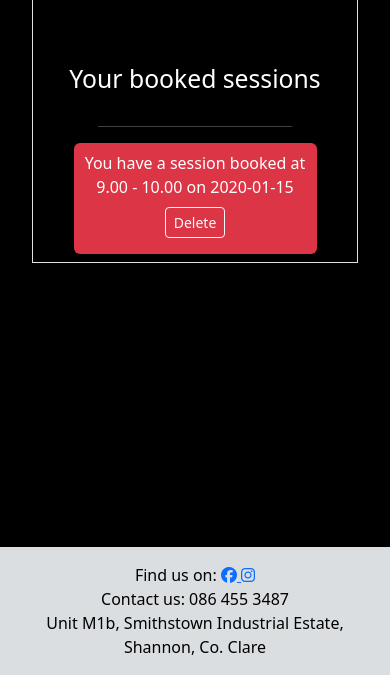
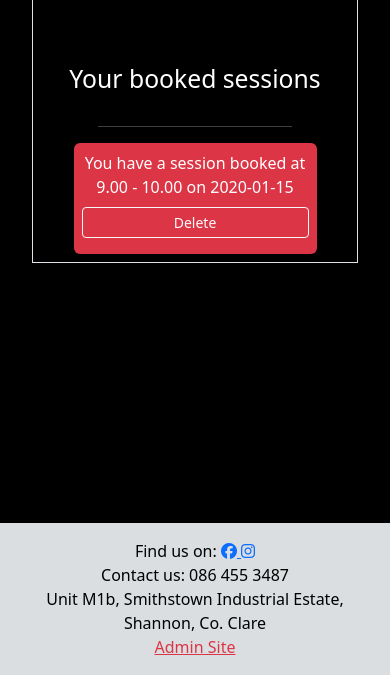
Before and after one commit to Gallie83/PP4-Django, a Django app: page /view_bookings/ in a window 390 px wide. Shown: the part 169-844 px from the top of the page. Run offline with Django 3.2, Linux system fonts and the light colour scheme; a user stored in the database is signed in; tables that the repository leaves empty hold one stand-in row (values such as "Sample post"); some libraries are stand-ins or nearby versions.

Commit message:
Website fully responsive

```diff
--- a/PP4-Django/static/css/style.css
+++ b/PP4-Django/static/css/style.css
@@ -215,6 +215,11 @@ footer {
         width: 100%;
     }
 
+    /* Delete booking button */
+    .delete-booking {
+        display: block;
+    }
+
     .img-div {
         width: 100%;
     }
--- a/PP4-Django/templates/base.html
+++ b/PP4-Django/templates/base.html
@@ -48,6 +48,9 @@
         <br>
 
         <span>Unit M1b, Smithstown Industrial Estate, Shannon, Co. Clare</span>
+        <br>
+        <!-- Link to admin site -->
+        <a class="link-danger" href="{% url 'admin:index' %}">Admin Site</a>
     </footer>
 
 
--- a/PP4-Django/templates/confirmed.html
+++ b/PP4-Django/templates/confirmed.html
@@ -8,11 +8,11 @@
 <div class="about mt-5">
 
     <div class="about-text text-center float-left pt-5 mt-4 border">
-        <!-- Confirmation that session has been booked -->
-        <h2>Your Booked In!</h2>
+        <!-- Confirmation that session request has been received -->
+        <h2>Your request has been received!</h2>
         <hr>
         <div class="py-3 mb-4 md-form md-outline" inline="true">
-            <p>Your booked in for a private training session!</p>
+            <p>We will contact you shortly to confirm your booking</p>
             <br>
             <!-- Link to view bookings page -->
             <a href="{% url 'view_bookings' %}" class="btn btn-outline-danger btn-sm m-2">View my Bookings</a>
--- a/PP4-Django/templates/date_form.html
+++ b/PP4-Django/templates/date_form.html
@@ -19,7 +19,7 @@
                 {% csrf_token %}
                 <!-- Date picker -->
                 <input type="date" id="booking_date" name="booking_date">
-                <input id="date" type="submit" value="Check Availability">
+                <input id="date" type="submit" value="Select time">
             </form>
 
             <!-- If user selects an invalid date, a message appears -->
--- a/PP4-Django/templates/view_bookings.html
+++ b/PP4-Django/templates/view_bookings.html
@@ -7,7 +7,7 @@
 </div>
 <div class="about mt-5">
 
-    <div class="about-text text-center text-white pt-5 mt-4 border mx-auto">
+    <div class="register text-center text-white pt-5 mt-4 border mx-auto">
         <h2>Your booked sessions</h2>
         <hr>
 
@@ -28,7 +28,8 @@
                 on
                 {{ booking.booking_date }}
                 <!-- Button for deleting session -->
-                <a href="{% url 'delete_bookings' booking.id %}" class="btn btn-outline-light btn-sm m-2">Delete</a>
+                <a href="{% url 'delete_bookings' booking.id %}"
+                    class="delete-booking btn btn-outline-light btn-sm m-2">Delete</a>
             </p>
             {% endfor %}
             {% else %}
```
Also changed, not shown: PP4-Django/templates/booking_form.html (+2 -12 lines).
